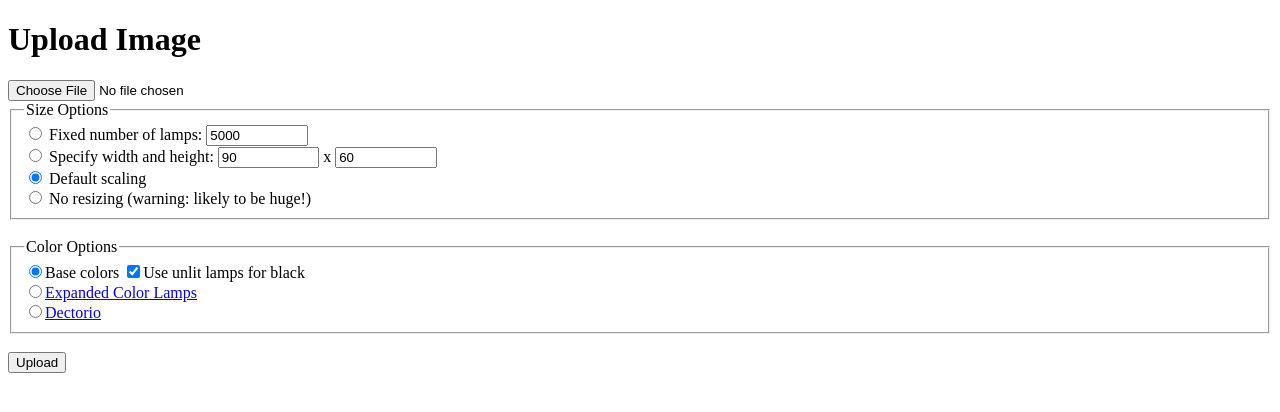
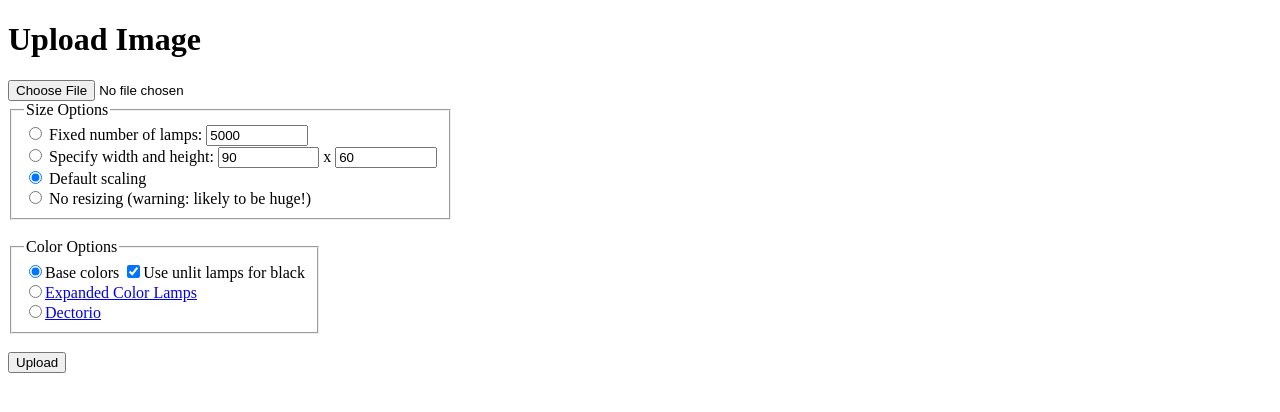
Before and after one commit to AngledLuffa/factorio-lamps, a Flask app: page /factorio_lamps in a window 1280 px wide. Shown: the top 412 px of the page. Run offline with Flask 2, Linux system fonts and the light colour scheme.

Commit message:
Modify the fieldsets to not be infinite width

```diff
--- a/notes.txt
+++ b/notes.txt
@@ -6,6 +6,10 @@ B&W Rose downloaded from here:
 https://www.pexels.com/photo/black-and-white-nature-flowers-close-up-view-57905/
 
 favicon from favicon.io
+
+max width fieldset:
+
+https://stackoverflow.com/questions/2302495/is-there-any-way-to-have-a-fieldset-width-only-be-as-wide-as-the-controls-in-the/2302543
 
 
 random notes on setting up a new instance:
--- a/templates/lamp.html
+++ b/templates/lamp.html
@@ -1,9 +1,14 @@
 <!doctype html>
 <h1>Upload Image</h1>
+<style type="text/css">
+    .fieldset-auto-width {
+         display: inline-block;
+    }
+</style>
 <form method=post enctype=multipart/form-data>
   <input type=file name=file>
 <br>
-<fieldset>
+<div><fieldset class="fieldset-auto-width">
   <legend>Size Options</legend>
   <input type=radio name=resize value=lamps> Fixed number of lamps:
   <input type=number name=lamps style="width: 7em" value=5000>
@@ -15,16 +20,16 @@
   <input type=radio name=resize value=default checked> Default scaling
 <br>
   <input type=radio name=resize value=none> No resizing (warning: likely to be huge!)
-</fieldset>
+</fieldset></div>
 <br>
-<fieldset>
+<div><fieldset class="fieldset-auto-width">
   <legend>Color Options</legend>
   <input type=radio name=color value=base checked>Base colors
   <input type=checkbox name=base_black value=true checked>Use unlit lamps for black
   <br>
   <input type=radio name=color value=expanded><a href="https://mods.factorio.com/mod/Expanded_Color_Lamps">Expanded Color Lamps</a><br>
   <input type=radio name=color value=dectorio><a href="https://mods.factorio.com/mod/Dectorio">Dectorio</a><br>
-</fieldset>
+</fieldset></div>
 <br>
   <input type=submit value=Upload>
 <br>
```
